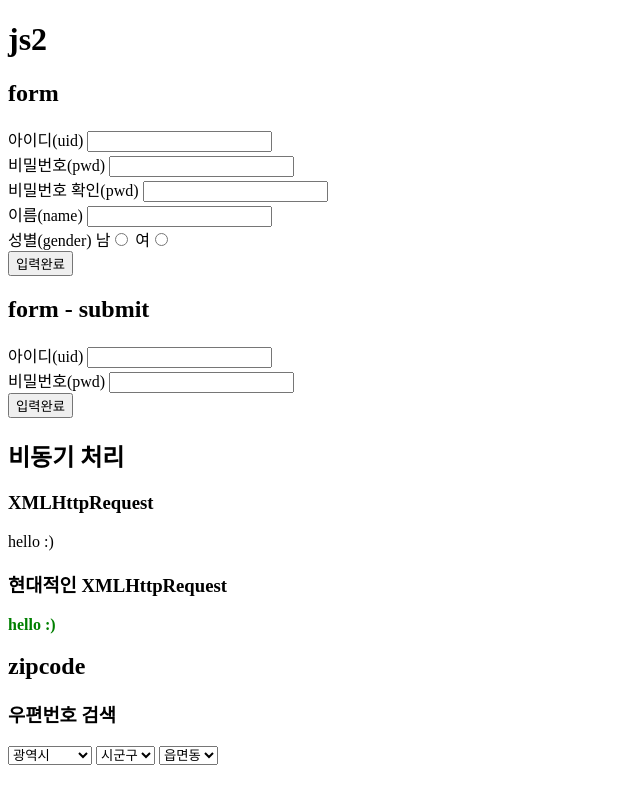
After one commit to gongbu22/DevOps_class_practice, a FastAPI app: template frontend/views/templates/practice/js/js2.html in a window 1280 px wide. The commit adds this page. Shown: the whole page, without its empty margins (0-640 px from the left). Run offline with FastAPI, Linux system fonts and the light colour scheme; the template is opened without the code that fills it, so the values that code supplies are empty.

Commit message:
js 연습2 - 문서객체모델 - 우편번호 검색, event, form, ajax, zipcode 우편번호검색

```diff
--- a/frontend/app/routes/practice.py
+++ b/frontend/app/routes/practice.py
@@ -10,4 +10,8 @@ async def css(req: Request):
 
 @practice_router.get('/js')
 async def js(req: Request):
-    return templates.TemplateResponse('practice/js.html', {'request': req})
+    return templates.TemplateResponse('practice/js/js.html', {'request': req})
+
+@practice_router.get('/js2')
+async def js(req: Request):
+    return templates.TemplateResponse('practice/js/js2.html', {'request': req})
--- /dev/null
+++ b/frontend/views/static/sayHello.txt
@@ -0,0 +1 @@
+hello :)
--- a/frontend/views/templates/index.html
+++ b/frontend/views/templates/index.html
@@ -16,6 +16,7 @@
     <main>
         <div><a href="/practice/css">연습장 - CSS</a></div>
         <div><a href="/practice/js">연습장 - JS</a></div>
+        <div><a href="/practice/js2">연습장 - JS2</a></div>
     </main>
     <footer>
         <hr>
--- /dev/null
+++ b/frontend/views/templates/practice/js/js2.html
@@ -0,0 +1,240 @@
+<!DOCTYPE html>
+<html lang="ko">
+<head>
+    <meta charset="UTF-8">
+    <title>js2</title>
+    <style>
+        .warn { color: red; }
+    </style>
+</head>
+<body>
+    <h1>js2</h1>
+    <h2>form</h2>
+
+    <form name="join1">
+        <div>아이디(uid)
+            <input type="text" name="uid"></div>
+        <div id="warn1" class="warn"></div>
+
+        <div>비밀번호(pwd)
+            <input type="password" name="pwd"></div>
+
+        <div>비밀번호 확인(pwd)
+            <input type="password" name="repwd"></div>
+        <div id="warn2" class="warn"></div>
+
+        <div>이름(name)
+            <input type="text" name="name"></div>
+        <div id="warn3" class="warn"></div>
+
+        <div>성별(gender)
+            남<input type="radio" name="gender" value="m">
+            여<input type="radio" name="gender" value="f">
+        </div>
+        <div id="warn4" class="warn"></div>
+
+        <button type="button" id="joinbtn">입력완료</button>
+    </form>
+
+    <script>
+        let frm1 = document.join1;
+
+        // 안내메시지 변수
+        let warn1 = document.querySelector('#warn1');
+        let warn2 = document.querySelector('#warn2');
+        let warn3 = document.querySelector('#warn3');
+        let warn4 = document.querySelector('#warn4');
+
+        // 입력 완료 버튼
+        let joinbtn = document.querySelector('#joinbtn');
+        joinbtn.addEventListener("click", () => {
+            warn1.textContent = '';
+            warn2.textContent = '';
+            warn3.textContent = '';
+            warn4.textContent = '';
+
+            // 값이 없을 때
+            if (frm1.uid.value === '') {
+                warn1.textContent = '아이디를 입력하세요.';
+            } else if (frm1.pwd.value === '') {
+                warn2.textContent = '비밀번호를 입력하세요.';
+            } else if (frm1.repwd.value === ''){
+                warn2.textContent = '비밀번호 확인을 입력하세요.';
+            } else if (frm1.pwd.value != frm1.repwd.value) {
+                warn2.textContent = '비밀번호가 일치하지 않습니다.';
+            } else if (frm1.name.value === '') {
+                warn3.textContent = '이름을 입력하세요.';
+            } else if (frm1.gender.value === '') {
+                warn4.textContent = '성별을 입력하세요.';
+            }
+        });
+
+    </script>
+
+    <h2>form - submit</h2>
+    <form name="login">
+        <div>아이디(uid)
+            <input type="text" name="uid"></div>
+
+        <div>비밀번호(pwd)
+            <input type="password" name="pwd"></div>
+
+        <div id="warn5" class="warn"></div>
+
+        <button type="submit" id="lgnbtn">입력완료</button>
+    </form>
+
+    <script>
+        let login = document.login;
+        let warn5 = document.querySelector('#warn5');
+
+        login.addEventListener('submit', (e) => {
+            if (login.uid.value === '') {
+                warn5.textContent = '아이디를 입력하세요.';
+                e.preventDefault();  // submit 안되게 막기
+            } else if (login.pwd.value === '') {
+                warn5.textContent = '비밀번호를 입력하세요';
+                e.preventDefault();
+            }
+        });
+    </script>
+
+
+    <h2>비동기 처리</h2>
+    <h3>XMLHttpRequest</h3>
+
+    <div>
+        <p id="msg"></p>
+    </div>
+
+    <script>
+        // 비동기 요청을 위한 ajax 객체 생성
+        let req = new XMLHttpRequest();
+
+        // 콜백함수 정의
+        req.onreadystatechange = (e) => {
+            if (req.readyState === 4 && req.status === 200 ){
+                let msg = document.querySelector('#msg');
+                msg.textContent = req.responseText;
+            } else {
+              console.log(req.readyState, req.status);
+            }
+        }
+
+        // 서버에 데이터를 요청하기위해 요청방식과 대상이 있는 URL 작성
+        req.open('get', '/static/sayHello.txt', true);
+        req.send();
+    </script>
+
+    <h3>현대적인 XMLHttpRequest</h3>
+    <div>
+        <p id="msg3" style="color: green; font-weight: bold; "></p>
+    </div>
+
+    <script>
+        let msg3 = document.querySelector('#msg3');
+
+        fetch('/static/sayHello.txt')
+            .then(res => res.text())
+            .then(data => msg3.textContent = data)
+            .then(error => console.error(error));
+    </script>
+
+    <h2>zipcode</h2>
+    <h3>우편번호 검색</h3>
+    <div>
+        <select id="sido" onchange="getGugun()"></select>
+        <select id="gugun" onchange="getDong()"></select>
+        <select id="dong" onchange="getAddress()"></select>
+    </div>
+
+    <script>
+        let sidodata = ['서울특별시','경기도','인천광역시',
+            '부산광역시','제주자치도'];
+        let gugundata = [
+            ['강남구', '서초구', '종로구', '송파구'],
+            ['과천시', '광명시', '성남분당구'],
+            ['연수구'],
+            ['부산진구'],
+            ['서귀포시']
+        ];
+        let dongdata = [
+            [['논현동','대치동','삼성동'], ['반포동','방배동','양재동'],['광희동','명동','충무로'],['가락동','석촌동']],
+            [['과천동'],['광명동'],['대장동']],
+            [['연수동']],
+            [['개금동','가야동']],
+            [['강정동']]
+        ];
+
+        let sido = document.querySelector('#sido');
+        let gugun = document.querySelector('#gugun');
+        let dong = document.querySelector('#dong');
+
+        let getSido = () => {
+
+            let opt = document.createElement('option');
+            let txt = document.createTextNode('광역시');
+            opt.appendChild(txt);
+            sido.appendChild(opt);
+
+            //  광역시 목록
+            for (let val of sidodata) {
+                opt = document.createElement('option');
+                txt = document.createTextNode(val);
+                opt.appendChild(txt);
+                sido.appendChild(opt);
+            }
+        };
+
+        let getGugun = () => {
+
+            // 기존 시군구 항목 제거
+            while (gugun.firstChild) {
+                gugun.removeChild(gugun.firstChild);
+            };
+
+            let opt = document.createElement('option');
+            let txt = document.createTextNode('시군구');
+            opt.appendChild(txt);
+            gugun.appendChild(opt);
+
+            // 시군구 목록
+            if (sido.selectedIndex > 0) {
+                for (let val of gugundata[sido.selectedIndex - 1]) {
+                    opt = document.createElement('option');
+                    txt = document.createTextNode(val);
+                    opt.appendChild(txt);
+                    gugun.appendChild(opt);
+                }
+            }
+        };
+
+        let getDong = () => {
+            // 기존 읍면동 삭제
+            while (dong.firstChild) {
+                dong.removeChild(dong.firstChild);
+            };
+
+            let opt = document.createElement('option');
+            let txt = document.createTextNode('읍면동');
+            opt.appendChild(txt);
+            dong.appendChild(opt);
+
+            for ( let val of dongdata[sido.selectedIndex -1][gugun.selectedIndex -1]){
+                opt = document.createElement('option');
+                txt = document.createTextNode(val);
+                opt.appendChild(txt);
+                dong.appendChild(opt);
+            }
+        }
+
+        getSido();
+        getGugun();
+        getDong();
+
+    </script>
+
+
+    <p></p>
+</body>
+</html>
```
Also changed, not shown: frontend/views/templates/practice/js/js.html (renamed from frontend/views/templates/practice/js.html, +111 -0 lines).
